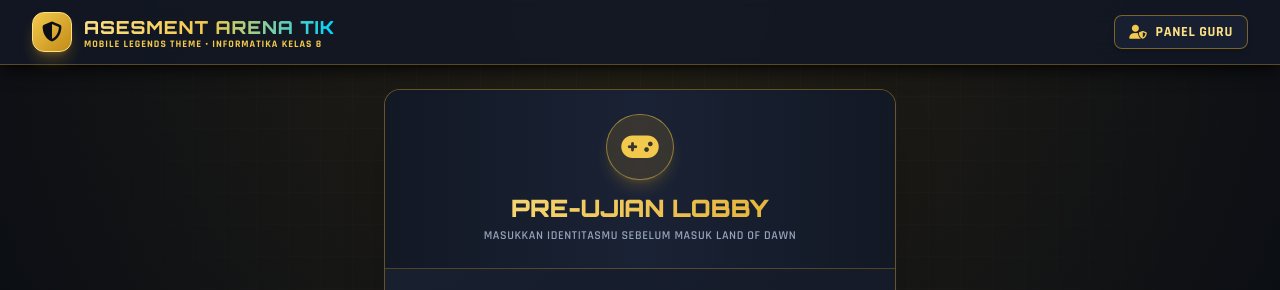
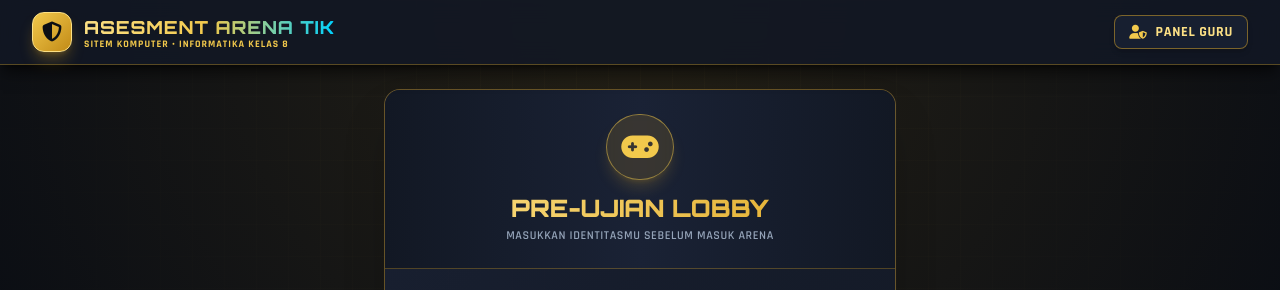
Before and after one commit to sriwijayanti1905-oss/Ulangan-Sistem-Komputer-Kelas-8, a plain HTML site: page index.html in a window 1280 px wide. Shown: the top 290 px of the page. Drawn offline with nearby package versions, Linux system fonts and the light colour scheme.

Commit message:
Update index.html

```diff
--- a/index.html
+++ b/index.html
@@ -132,7 +132,7 @@
                     ASESMENT ARENA TIK
                 </h1>
                 <span class="text-[10px] font-rajdhani font-bold tracking-widest text-mlgold-400 uppercase block -mt-1">
-                    Mobile Legends Theme • Informatika Kelas 8
+                    Sitem Komputer • Informatika Kelas 8
                 </span>
             </div>
         </div>
@@ -156,7 +156,7 @@
                     <i class="fa-solid fa-gamepad text-3xl"></i>
                 </div>
                 <h2 class="font-orbitron text-2xl font-black text-transparent bg-clip-text bg-gradient-to-r from-mlgold-300 to-mlgold-500">PRE-UJIAN LOBBY</h2>
-                <p class="text-xs text-slate-400 mt-1 font-rajdhani font-semibold tracking-wider uppercase">Masukkan Identitasmu Sebelum Masuk Land of Dawn</p>
+                <p class="text-xs text-slate-400 mt-1 font-rajdhani font-semibold tracking-wider uppercase">Masukkan Identitasmu Sebelum Masuk Arena</p>
             </div>
 
             <form id="studentAuthForm" onsubmit="handleProceedToBriefing(event)" class="p-6 space-y-4">
```
